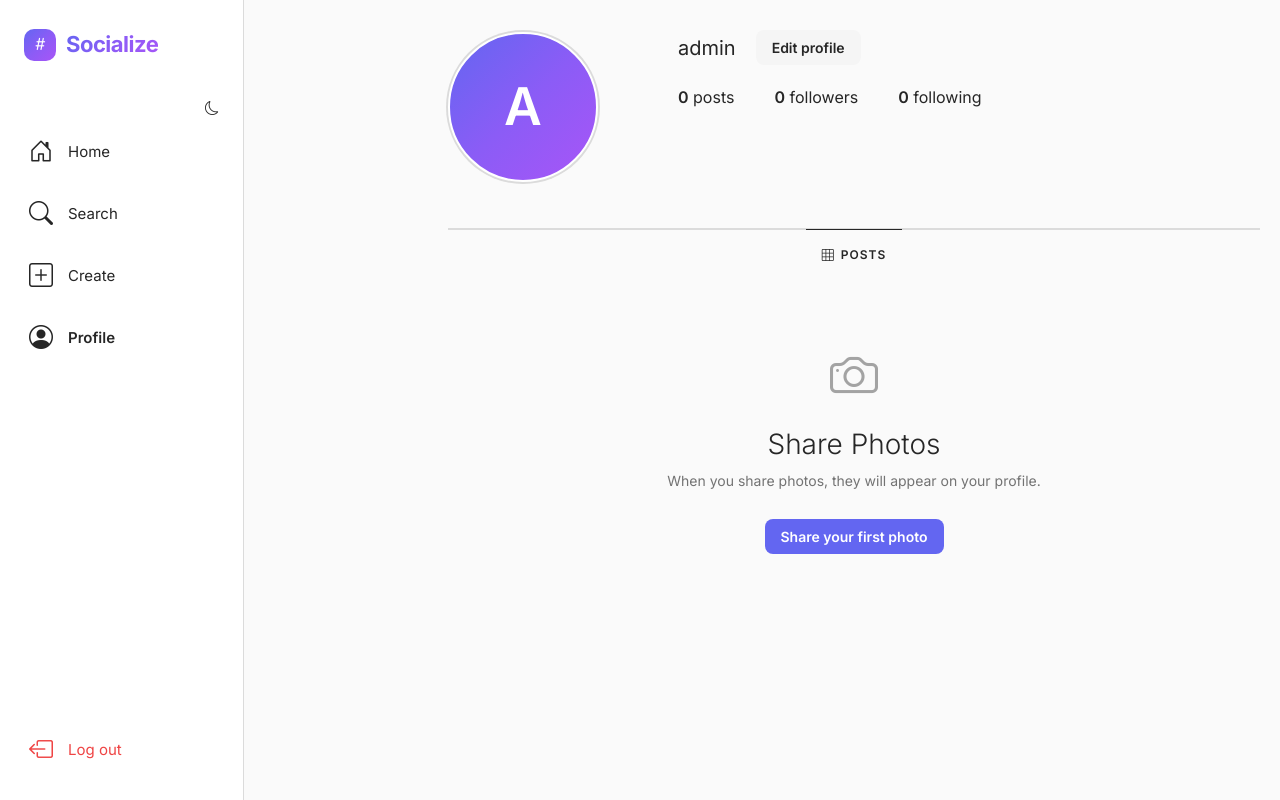
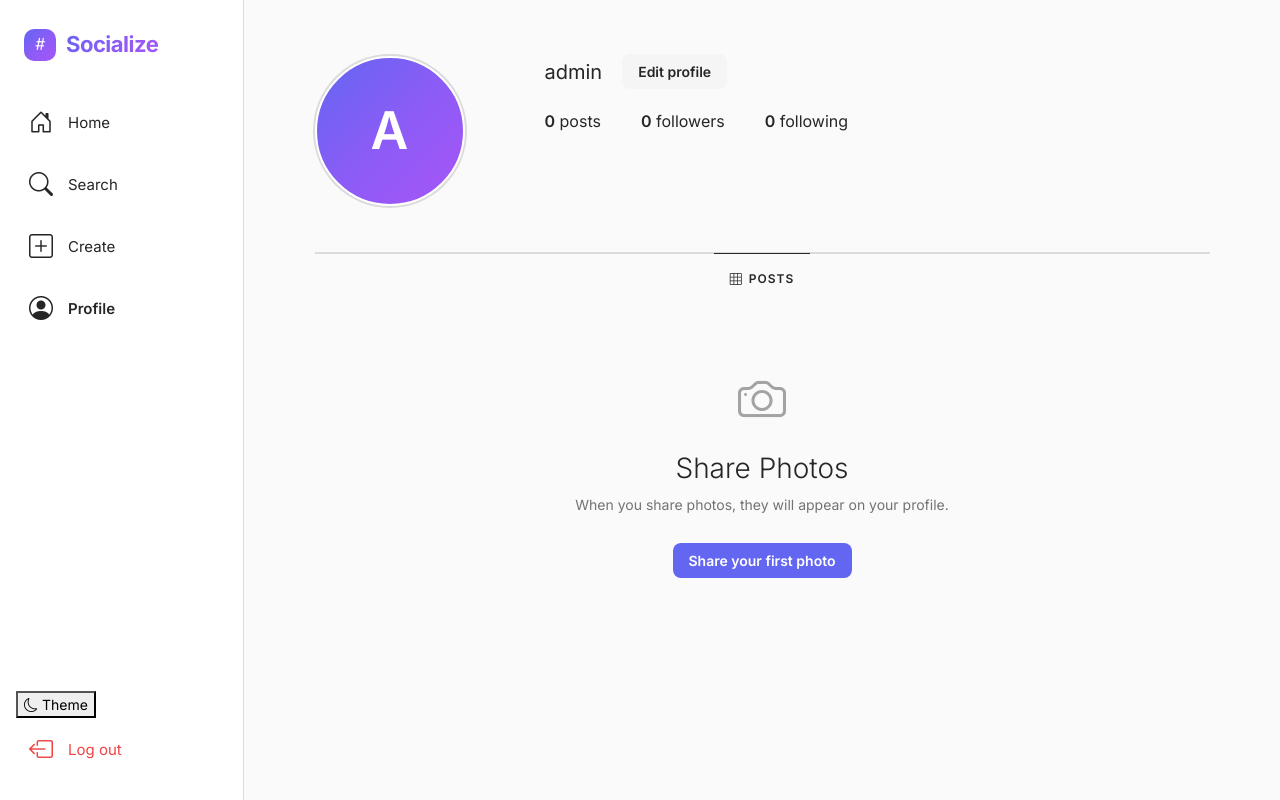
Before and after one commit to sanmathi8/Django_Social_Media_WebApp, a Django app: page /profile/admin/ in a window 1280 px wide. Run offline with Django 5.2, Linux system fonts and the light colour scheme; a user stored in the database is signed in; data comes from the database, SQL or seed files in the repository; both versions use the stored data as it was after the commit; data that the repository does not hold is empty.

Commit message:
Fix social media app layout, UI, and local dev settings

```diff
--- a/socialmedia/settings.py
+++ b/socialmedia/settings.py
@@ -11,9 +11,9 @@ BASE_DIR = Path(__file__).resolve().parent.parent
 SECRET_KEY = os.getenv('DJANGO_SECRET_KEY', 'django-insecure-@d*1m-9(6j=l$y+p^j33e7*5j!-r^4m(c7s0$k(e4w#8h!!m2e')
 
 # SECURITY WARNING: don't run with debug turned on in production!
-DEBUG = os.getenv('DJANGO_DEBUG', 'False') == 'True'
+DEBUG = os.getenv('DJANGO_DEBUG', 'True') == 'True'
 
-ALLOWED_HOSTS = os.getenv('DJANGO_ALLOWED_HOSTS', '').split(',') if os.getenv('DJANGO_ALLOWED_HOSTS') else []
+ALLOWED_HOSTS = os.getenv('DJANGO_ALLOWED_HOSTS', '127.0.0.1,localhost').split(',')
 
 # Application definition
 
--- a/static/css/style.css
+++ b/static/css/style.css
@@ -53,6 +53,10 @@ a:hover { color: var(--primary-hover); }
 .app-wrapper {
     display: flex;
     min-height: 100vh;
+}
+
+.sidebar-bottom {
+    margin-top: auto;
 }
 
 /* --- Desktop Sidebar --- */
@@ -150,12 +154,13 @@ a:hover { color: var(--primary-hover); }
     flex: 1;
     margin-left: 244px;
     min-height: 100vh;
+    padding: 24px 16px 92px;
 }
 
 .feed-wrapper {
-    max-width: 470px;
+    max-width: 540px;
     margin: 0 auto;
-    padding: 30px 0 60px;
+    padding: 24px 0 80px;
 }
 
 .page-wrapper {
@@ -209,6 +214,17 @@ body.dark-mode .bottom-nav {
     background: var(--bg-dark);
     border-top-color: var(--border-dark);
 }
+.bottom-nav {
+    display: none;
+    position: fixed;
+    left: 0;
+    right: 0;
+    bottom: 0;
+    background: var(--card);
+    border-top: 1px solid var(--border);
+    z-index: 101;
+}
+
 .bottom-nav ul {
     display: flex;
     justify-content: space-around;
@@ -556,7 +572,7 @@ body.dark-mode .bottom-nav {
 /* Profile Posts Grid */
 .profile-grid {
     display: grid;
-    grid-template-columns: repeat(3, 1fr);
+    grid-template-columns: repeat(auto-fit, minmax(150px, 1fr));
     gap: 4px;
     margin-top: 4px;
 }
@@ -1051,19 +1067,19 @@ body.dark-mode .bottom-nav {
 @media (max-width: 767px) {
     .sidebar { display: none; }
     .bottom-nav { display: block; }
-    .main-area { margin-left: 0; }
+    .main-area { margin-left: 0; padding-bottom: 108px; }
 
-    .feed-wrapper { padding: 0 0 70px; }
+    .feed-wrapper { padding: 0 12px 90px; }
     .post-card { border-radius: 0; border-left: none; border-right: none; margin-bottom: 12px; }
-    .page-wrapper { padding: 16px 16px 80px; }
+    .page-wrapper { padding: 16px 16px 100px; }
 
-    .profile-container { padding: 16px 16px 80px; }
+    .profile-container { padding: 16px 16px 100px; }
     .profile-top { flex-direction: column; gap: 16px; align-items: center; text-align: center; }
     .profile-avatar-col { width: auto; }
     .avatar-xl { width: 86px; height: 86px; }
     .avatar-fallback.xl { width: 86px; height: 86px; font-size: 32px; }
     .profile-name-row { justify-content: center; }
-    .profile-stats-row { justify-content: center; gap: 28px; }
+    .profile-stats-row { justify-content: center; gap: 28px; flex-wrap: wrap; }
     .profile-bio { max-width: 100%; text-align: center; }
     .profile-grid { gap: 2px; }
 }
--- a/static/js/main.js
+++ b/static/js/main.js
@@ -66,20 +66,30 @@ document.addEventListener('DOMContentLoaded', () => {
         return cookieValue;
     }
 
-    // 2. Auto-dismiss Alert Messages
-    const alerts = document.querySelectorAll('.alert-dismissible');
-    alerts.forEach(alert => {
+    // Theme toggle persistence
+    const themeToggle = document.getElementById('theme-toggle');
+    const body = document.body;
+    const savedTheme = localStorage.getItem('socialize-theme');
+
+    if (savedTheme === 'dark') {
+        body.classList.add('dark-mode');
+    }
+
+    if (themeToggle) {
+        themeToggle.addEventListener('click', () => {
+            const isDark = body.classList.toggle('dark-mode');
+            localStorage.setItem('socialize-theme', isDark ? 'dark' : 'light');
+        });
+    }
+
+    // 2. Auto-dismiss toast messages
+    const toastMessages = document.querySelectorAll('.toast-msg');
+    toastMessages.forEach(message => {
         setTimeout(() => {
-            // Check if bootstrap is defined before calling
-            if (typeof bootstrap !== 'undefined' && bootstrap.Alert) {
-                const bsAlert = new bootstrap.Alert(alert);
-                bsAlert.close();
-            } else {
-                // Fallback fade out
-                alert.style.transition = 'opacity 0.5s ease';
-                alert.style.opacity = '0';
-                setTimeout(() => alert.remove(), 500);
-            }
-        }, 4000);
+            message.style.transition = 'opacity 0.35s ease, transform 0.35s ease';
+            message.style.opacity = '0';
+            message.style.transform = 'translateX(20px)';
+            setTimeout(() => message.remove(), 400);
+        }, 4200);
     });
 });
--- a/templates/base.html
+++ b/templates/base.html
@@ -11,7 +11,7 @@
 </head>
 <body>
     {% if messages %}
-    <div class="toast-container">
+    <div class="toast-container" role="status" aria-live="polite">
         {% for message in messages %}
         <div class="toast-msg alert-dismissible">
             {% if message.tags == 'success' %}<i class="bi bi-check-circle-fill" style="color:var(--success)"></i>
@@ -28,14 +28,10 @@
         <!-- Desktop Sidebar -->
         <aside class="sidebar">
             <a href="{% url 'home' %}" class="sidebar-brand">
-            <div class="brand-icon">
-                <i class="bi bi-hash"></i>
-            </div>
-            <span class="brand-text">Socialize</span>
-        </a>
-        <button id="theme-toggle" class="btn btn-sm" title="Toggle dark mode" style="margin-left:auto; background:none; border:none; color:var(--text);">
-            <i class="bi bi-moon"></i>
-        </button>    </a>
+                <div class="brand-icon"><i class="bi bi-hash"></i></div>
+                <span class="brand-text">Socialize</span>
+            </a>
+
             <ul class="sidebar-nav">
                 <li class="nav-item">
                     <a href="{% url 'home' %}" class="{% if request.resolver_match.url_name == 'home' %}active{% endif %}">
@@ -61,7 +57,13 @@
                         <span>Profile</span>
                     </a>
                 </li>
-                <li class="nav-item mt-auto">
+                <li class="nav-item sidebar-bottom">
+                    <button id="theme-toggle" class="sidebar-theme-btn" title="Toggle dark mode">
+                        <i class="bi bi-moon"></i>
+                        <span>Theme</span>
+                    </button>
+                </li>
+                <li class="nav-item">
                     <a href="{% url 'logout' %}" class="text-danger">
                         <i class="bi bi-box-arrow-left"></i>
                         <span>Log out</span>
```
Also changed, not shown: templates/login.html (+8 -0 lines), templates/register.html (+7 -0 lines), db.sqlite3.
